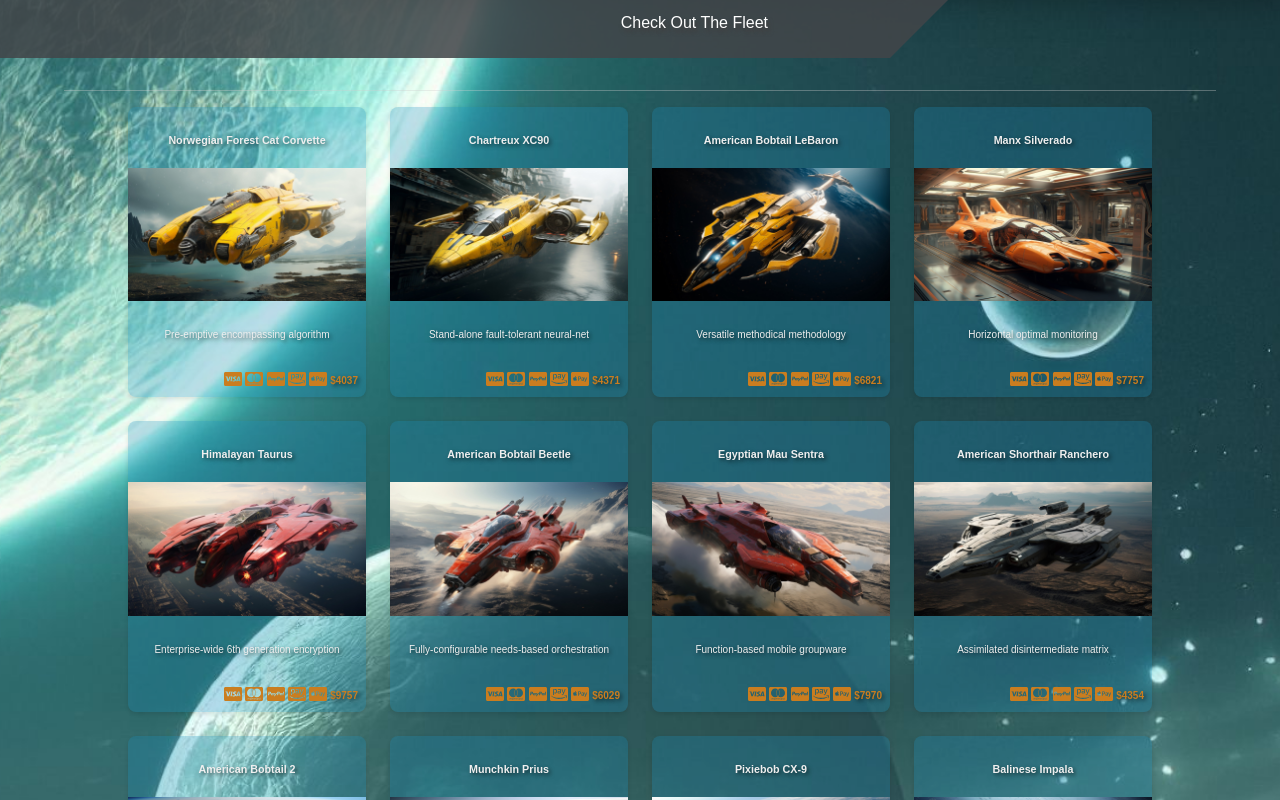
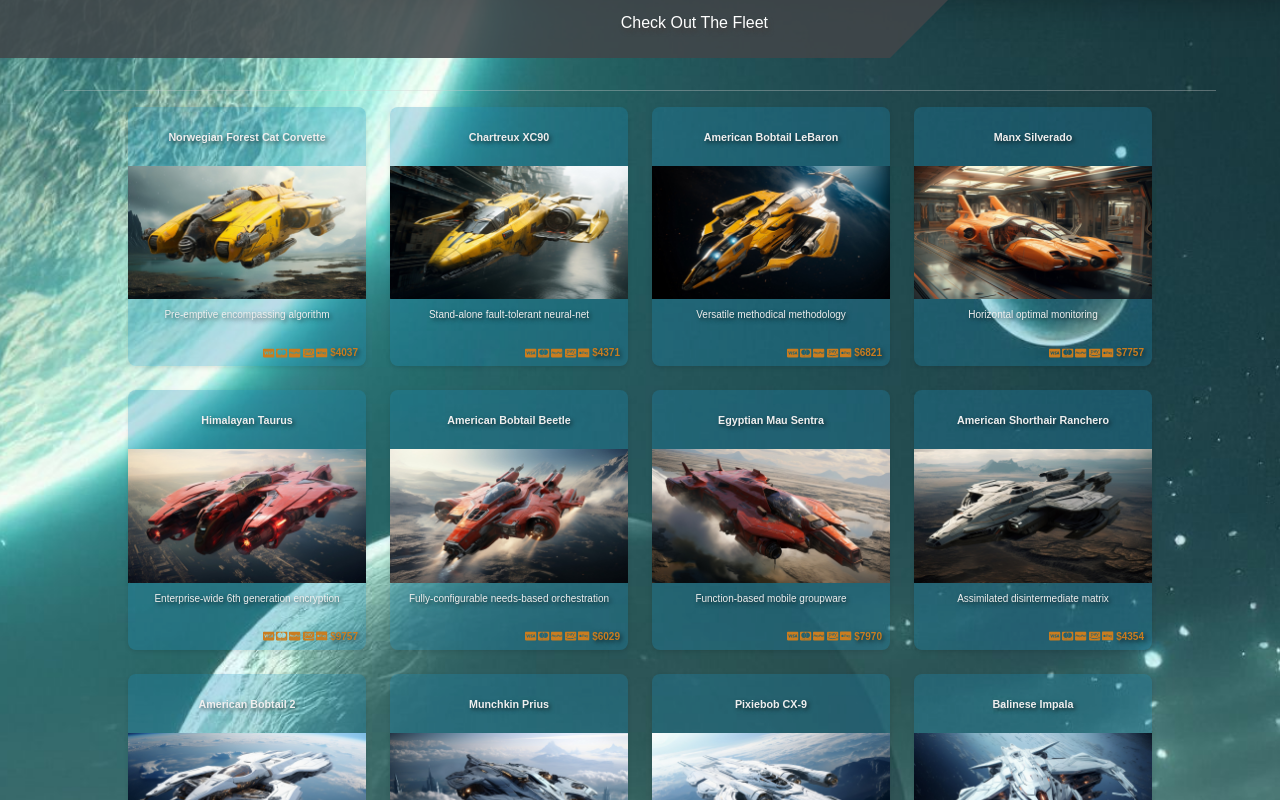
Before and after one commit to thegroosalugg/Andromeda, a React (Vite) app: page /ships in a window 1280 px wide. Shown: the part 800-1600 px from the top of the page. Built offline with nearby package versions, Linux system fonts and the light colour scheme; a web font is replaced by a local one.

Commit message:
update ship item styles

```diff
--- a/src/components/spaceships/list/ShipItem.module.css
+++ b/src/components/spaceships/list/ShipItem.module.css
@@ -29,23 +29,21 @@
   width: 100%;
 }
 
-.ship-item h6, .ship-item p {
-  line-height: 1.5;
-  height: auto;
-  overflow: visible;
+.ship-item h6 {
   max-height: 1em;
-}
-
-.ship-item p {
-  font-size: x-small;
+  padding: 0.5rem;
+  margin: 1rem;
 }
 
 .desc {
-  padding: 1rem;
+  padding: 0 1rem;
+  height: 2em;
+  font-size: x-small;
 }
 
 .price {
   display: flex;
+  font-size: x-small;
   font-weight: bold;
   color: #ca7d1f;
   justify-content: end;
@@ -57,3 +55,7 @@
   gap: 0.2em;
   padding: 0.5rem 0.2rem;
 }
+
+.price span {
+  margin: auto 0;
+}
--- a/src/components/spaceships/list/ShipItem.tsx
+++ b/src/components/spaceships/list/ShipItem.tsx
@@ -39,7 +39,7 @@ const ShipItem: React.FC<ShipItemProps> = (spaceship) => {
             ['fab', 'cc-apple-pay'],
           ]}
         />
-        <p>${price}</p>
+        <span>${price}</span>
       </div>
     </motion.article>
   );
```
